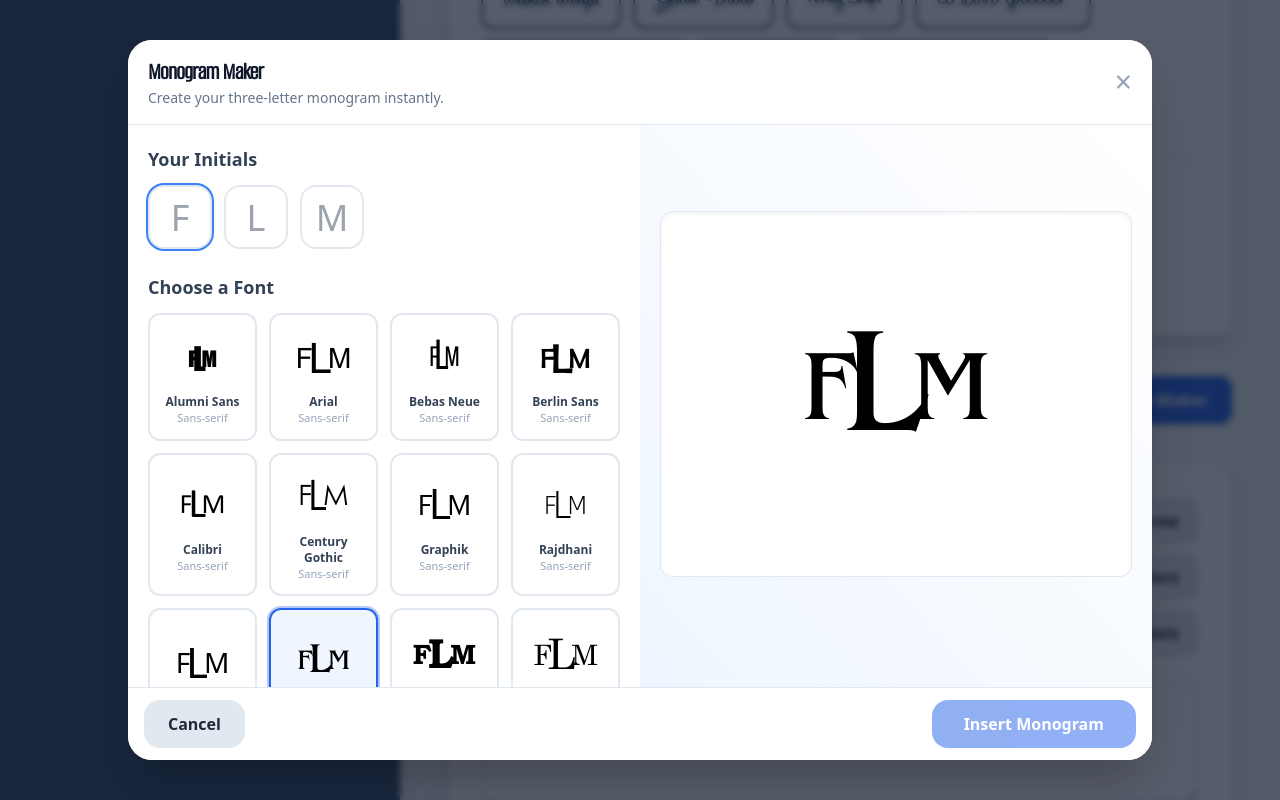
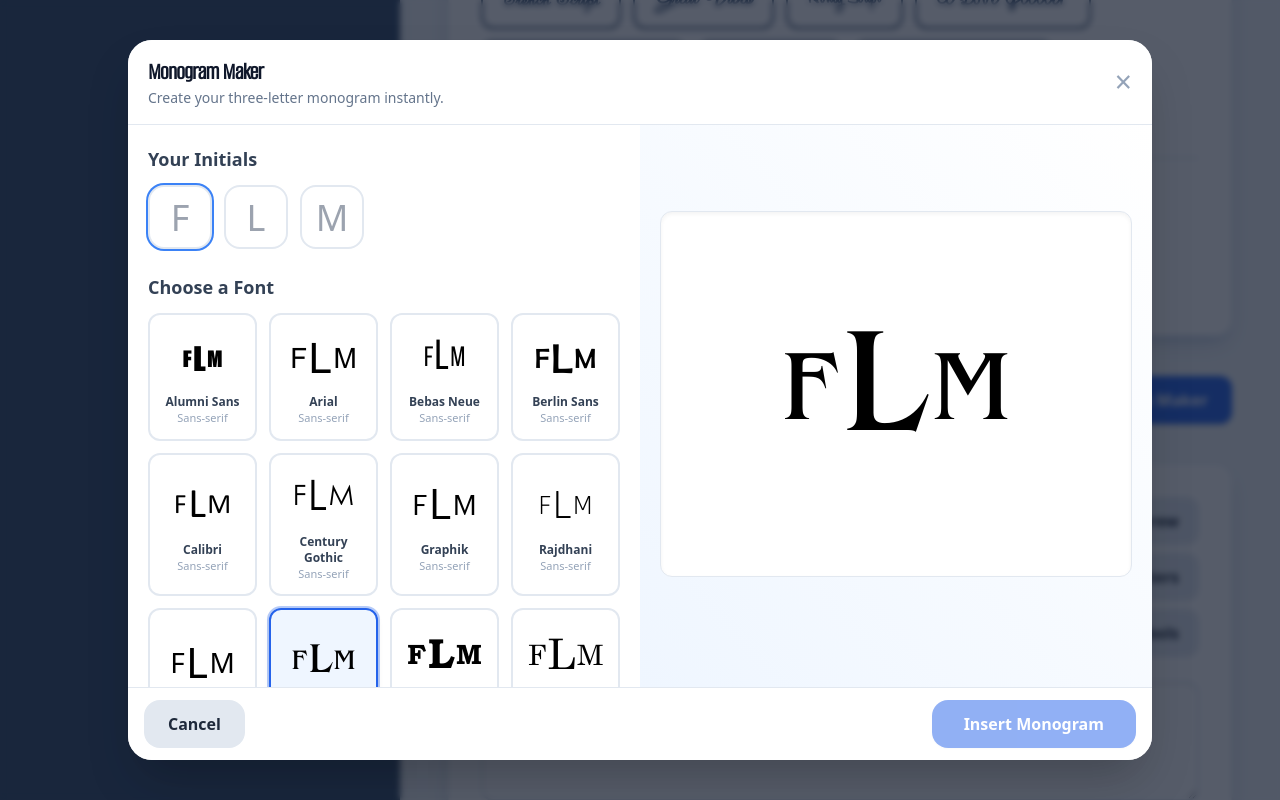
Before and after one commit to Arch-Tom/archfonthub, a React (Vite) app: page / in a window 1280 px wide. Both pictures are taken after a click on the button "Open Monogram Maker". Shown: the part 966-1766 px from the top of the page. Built offline with nearby package versions, Linux system fonts and the light colour scheme; a web font is replaced by a local one.

Commit message:
Update for Monogram spacing

```diff
--- a/src/MonogramPreview.jsx
+++ b/src/MonogramPreview.jsx
@@ -7,36 +7,34 @@ export default function MonogramPreview({
     fontFamily,
     fontSize = 100,
     middleScale = 1.5,
+    letterSpacing = '0.05em', // This now controls the gap for consistent spacing
     className = '',
     style = {}
 }) {
-    // Calculate the font size for the larger middle initial
     const middleFontSize = fontSize * middleScale;
 
     return (
         <div
-            // The main container uses flexbox to vertically center the initials
             className={`flex items-center justify-center select-none ${className}`}
             style={{
                 fontFamily,
+                // Set the base font-size on the container. The side letters will inherit this.
+                fontSize: `${fontSize}px`,
+                // The `gap` property is the best way to create consistent space between letters.
+                gap: letterSpacing,
                 ...style
             }}
         >
-            {/* First initial with the base font size */}
-            <span style={{ fontSize: `${fontSize}px` }}>{first}</span>
+            {/* This span inherits its font size from the parent div */}
+            <span>{first}</span>
 
-            {/* Middle initial with a larger font size and negative margin for kerning */}
-            <span
-                style={{
-                    fontSize: `${middleFontSize}px`,
-                    margin: '0 -0.1em', // Pulls the side letters closer
-                }}
-            >
+            {/* This span overrides the font size to be larger */}
+            <span style={{ fontSize: `${middleFontSize}px` }}>
                 {middle}
             </span>
 
-            {/* Last initial with the base font size */}
-            <span style={{ fontSize: `${fontSize}px` }}>{last}</span>
+            {/* This span also inherits its font size from the parent div */}
+            <span>{last}</span>
         </div>
     );
 }
```
